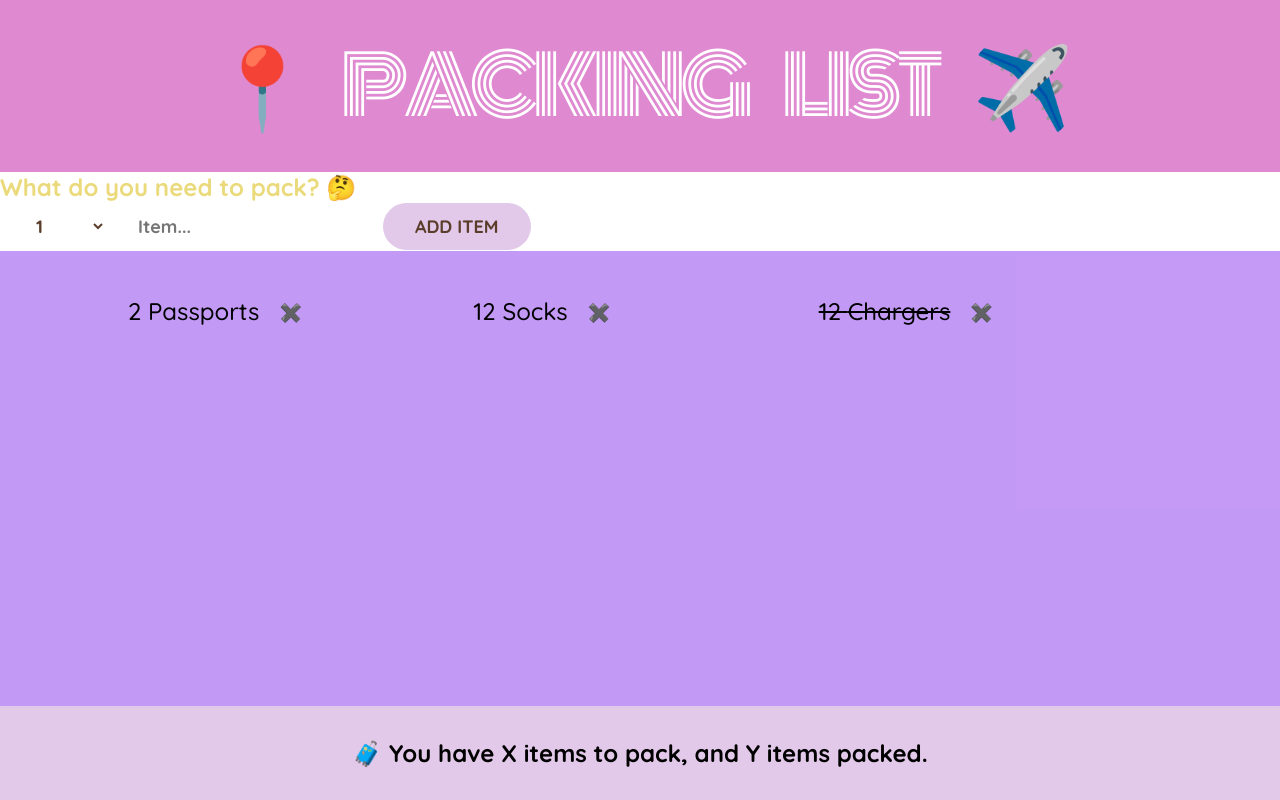
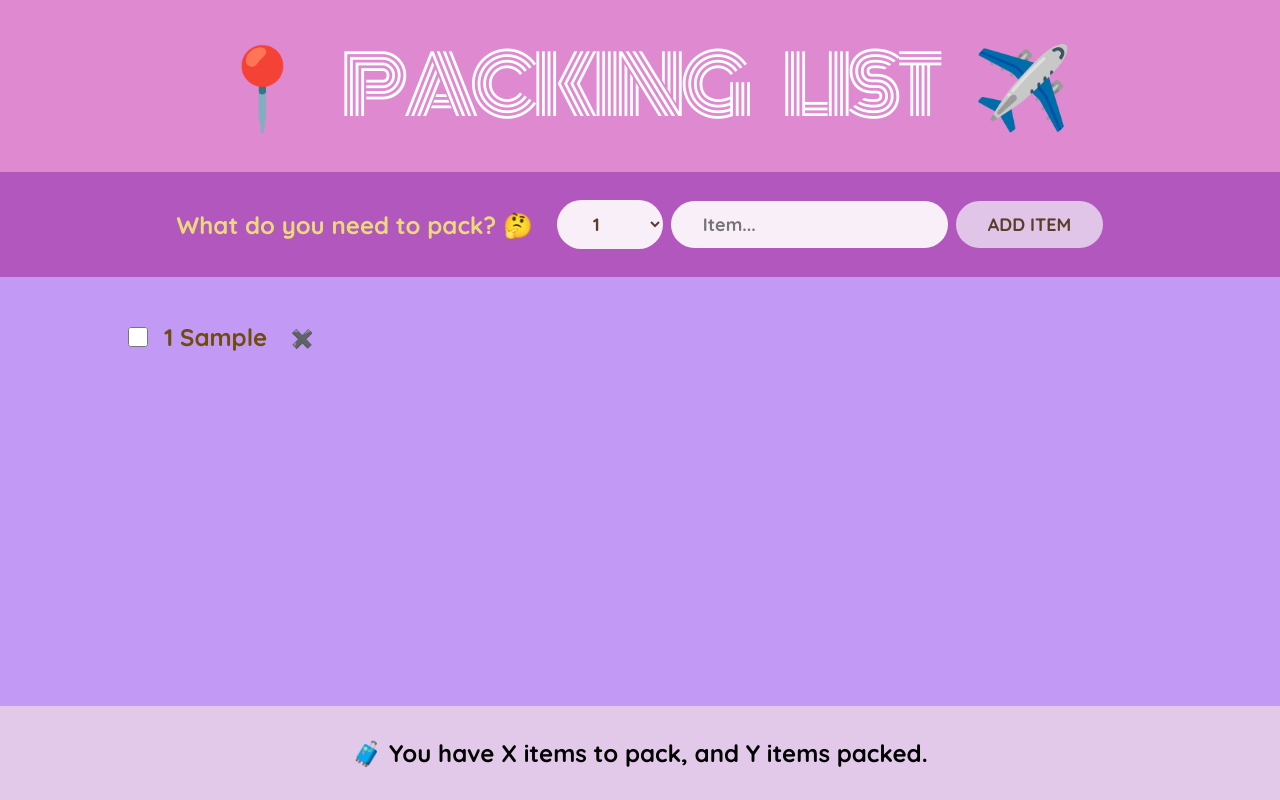
Before and after one commit to habiba2m/travel-list, a React (Create React App) app: page / in a window 1280 px wide. Both pictures are taken after typing "Sample" into the empty fields and a click on the button "ADD ITEM". Built offline with nearby package versions, Linux system fonts and the light colour scheme.

Commit message:
add 'add, delete and update item' functions and their style

```diff
--- a/src/App.tsx
+++ b/src/App.tsx
@@ -1,18 +1,44 @@
 import React from "react";
 import { useState } from "react";
 
-const initialItems = [
-  { id: 1, description: "Passports", quantity: 2, packed: false },
-  { id: 2, description: "Socks", quantity: 12, packed: false },
-  { id: 3, description: "Chargers", quantity: 12, packed: true },
-];
+type itemType = {
+  id: number;
+  description: string;
+  quantity: number;
+  packed: boolean;
+};
 
 export default function App() {
+  const [items, setItems] = useState<itemType[]>([]);
+
+  function handleAddItem(item: itemType) {
+    setItems((prevItems) => [...prevItems, item]);
+  }
+
+  function handleDeleteItem(id: number) {
+    setItems((prevItems) => prevItems.filter((item) => item.id !== id));
+  }
+
+  function handleToggleItem(id: number) {
+    setItems((prevItems) =>
+      prevItems.map((item) => {
+        if (item.id === id) {
+          return { ...item, packed: !item.packed };
+        }
+        return item;
+      })
+    );
+  }
+
   return (
     <div className="app">
       <Logo />
-      <Form />
-      <PackingList />
+      <Form onAddItems={handleAddItem} />
+      <PackingList
+        items={items}
+        onDeleteItem={handleDeleteItem}
+        onToggleItem={handleToggleItem}
+      />
       <Stats />
     </div>
   );
@@ -22,11 +48,11 @@ function Logo() {
   return <h1>📍 Packing List ✈️</h1>;
 }
 
-function Form() {
+function Form({ onAddItems }: { onAddItems: (item: itemType) => void }) {
   const [itemName, setItemName] = useState<string>("");
   const [itemQuantity, setItemQuantity] = useState<number>(1);
 
-  function handleSubmit(e) {
+  function handleSubmit(e: React.FormEvent<HTMLFormElement>) {
     e.preventDefault();
     if (!itemName) return;
     type Item = {
@@ -41,7 +67,7 @@ function Form() {
       quantity: itemQuantity,
       packed: false,
     };
-    console.log(newItem);
+    onAddItems(newItem);
     setItemName("");
     setItemQuantity(1);
   }
@@ -70,25 +96,56 @@ function Form() {
   );
 }
 
-function PackingList() {
+function PackingList({
+  items,
+  onDeleteItem,
+  onToggleItem,
+}: {
+  items: itemType[];
+  onDeleteItem: (id: number) => void;
+  onToggleItem: (id: number) => void;
+}) {
   return (
     <div className="list">
       <ul>
-        {initialItems.map((item) => (
-          <Item item={item} key={item.id} />
+        {items.map((item) => (
+          <Item
+            item={item}
+            key={item.id}
+            onDeleteItem={onDeleteItem}
+            onToggleItem={onToggleItem}
+          />
         ))}
       </ul>
     </div>
   );
 }
 
-function Item({ item }) {
+function Item({
+  item,
+  onDeleteItem,
+  onToggleItem,
+}: {
+  item: itemType;
+  onDeleteItem: (id: number) => void;
+  onToggleItem: (id: number) => void;
+}) {
   return (
     <li>
-      <span style={item.packed ? { textDecoration: "line-through" } : {}}>
-        {item.quantity} {item.description}
-      </span>
-      <button>✖️</button>
+      <input
+        type="checkbox"
+        value={item.packed.toString()}
+        onChange={() => onToggleItem(item.id)}
+        id="packed"
+      />
+      <label
+        htmlFor="packed"
+        style={item.packed ? { textDecoration: "line-through" } : {}}
+      >
+        <span className="item-quantity">{item.quantity}</span>{" "}
+        {item.description}
+      </label>
+      <button onClick={() => onDeleteItem(item.id)}>✖️</button>
     </li>
   );
 }
--- a/src/index.css
+++ b/src/index.css
@@ -37,6 +37,15 @@ h1 {
   padding: 2.4rem 0;
 }
 
+.add-form {
+  background-color: #b157bd;
+  padding: 2.8rem 0;
+  display: flex;
+  align-items: center;
+  justify-content: center;
+  gap: 0.8rem;
+}
+
 .form-question {
   color: #ebda7b;
 }
@@ -67,7 +76,8 @@ input {
 
 .list {
   background-color: #ae75f3bb;
-  color: #000000;
+  color: #6f4b0c;
+  font-weight: 700;
   padding: 4rem 0;
   display: flex;
   justify-content: space-between;
@@ -88,10 +98,9 @@ input {
 .list ul {
   list-style: none;
   width: 80%;
-  /* overflow: scroll; */
   display: grid;
   grid-template-columns: repeat(auto-fit, minmax(250px, 1fr));
-  gap: 1.2rem;
+  gap: 1.4rem;
   justify-content: center;
   align-content: start;
 }
@@ -99,8 +108,15 @@ input {
 .list li {
   display: flex;
   align-items: center;
-  gap: 1.2rem;
+  gap: 1.6rem;
 }
+
+input[type="checkbox"] {
+  height: 2rem;
+  width: 2rem;
+  accent-color: #c41fe5;
+}
+
 .list li button {
   cursor: pointer;
   background: none;
```
